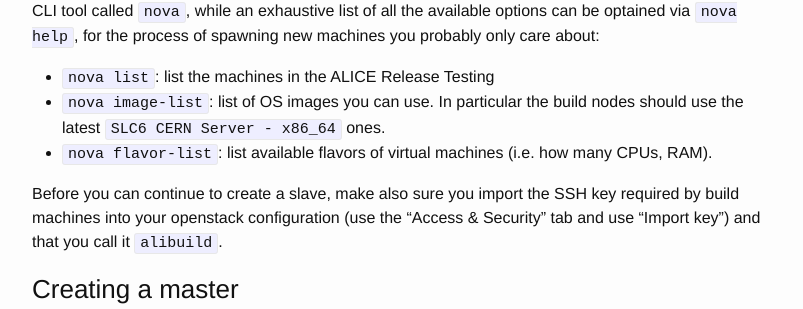
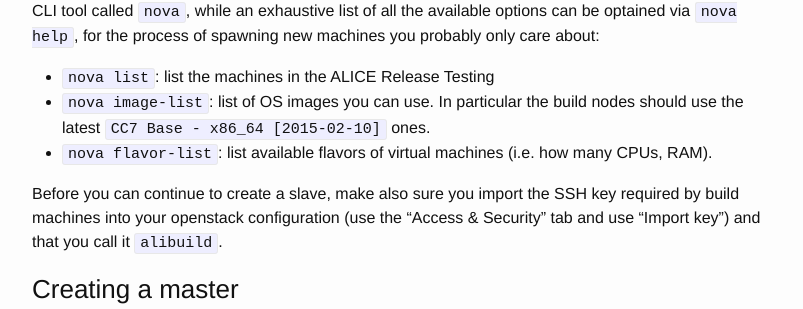
Before and after one commit to alisw/alisw.github.io, a Jekyll site: the page built from _posts/2015-06-03-setting-up-frontend-machines.markdown, in a window 1280 px wide and 900 px high, scrolled down 1162 px. Shown: the part 139-448 px from the top of the window, without its empty margins (238-1041 px from the left). Built offline with Jekyll 4.4.1, drawn with Linux system fonts in a browser that asks for light colours.

Commit message:
Improve infrastructure documentation.

```diff
--- a/_posts/2015-06-03-setting-up-frontend-machines.markdown
+++ b/_posts/2015-06-03-setting-up-frontend-machines.markdown
@@ -71,7 +71,7 @@ about:
 
 - `nova list`: list the machines in the {{site.openstack_project}}
 - `nova image-list`: list of OS images you can use. In
-  particular the build nodes should use the latest `SLC6 CERN Server - x86_64`
+  particular the build nodes should use the latest `{{site.openstack_image}}`
   ones.
 - `nova flavor-list`: list available flavors of virtual machines (i.e. how many
   CPUs, RAM).
```
